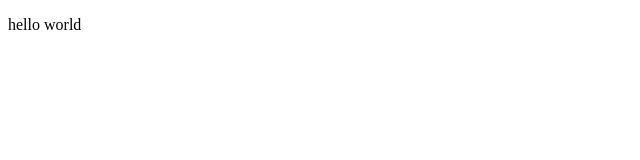
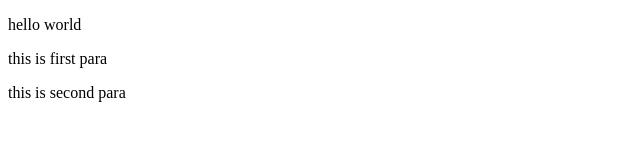
Before and after one commit to guptadiksha307/git-tutorial, a website: page index.html in a window 1280 px wide. Shown: the whole page, without its empty margins (0-640 px from the left). Drawn offline with Linux system fonts and the light colour scheme.

Commit message:
fourth commit

```diff
--- a/index.html
+++ b/index.html
@@ -7,5 +7,7 @@
 </head>
 <body>
     <p>hello world</p>
+    <p>this is first para</p>
+    <p>this is second para</p>
 </body>
 </html>
```
Also changed, not shown: package.json (added, +24 -0 lines), 2 other files.
